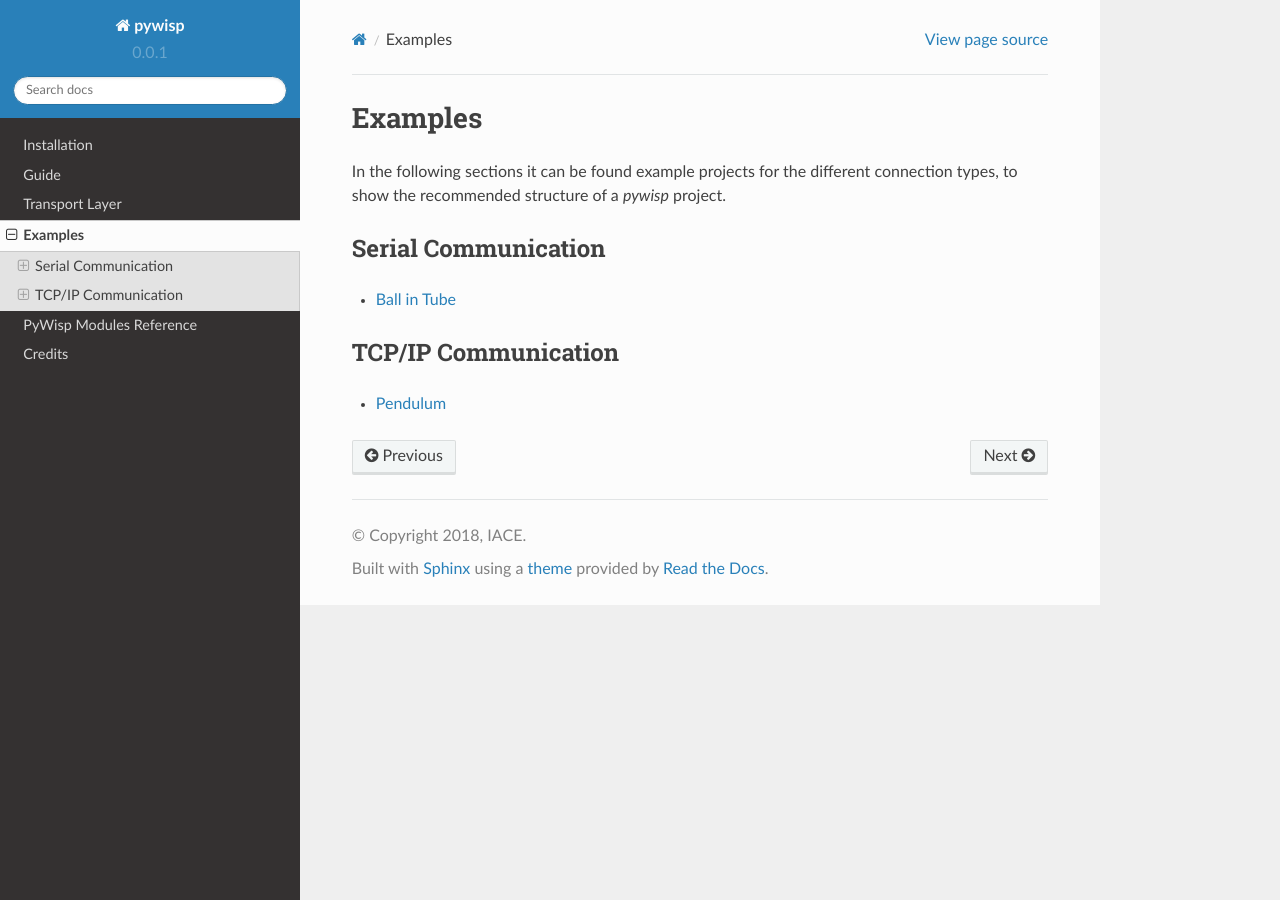
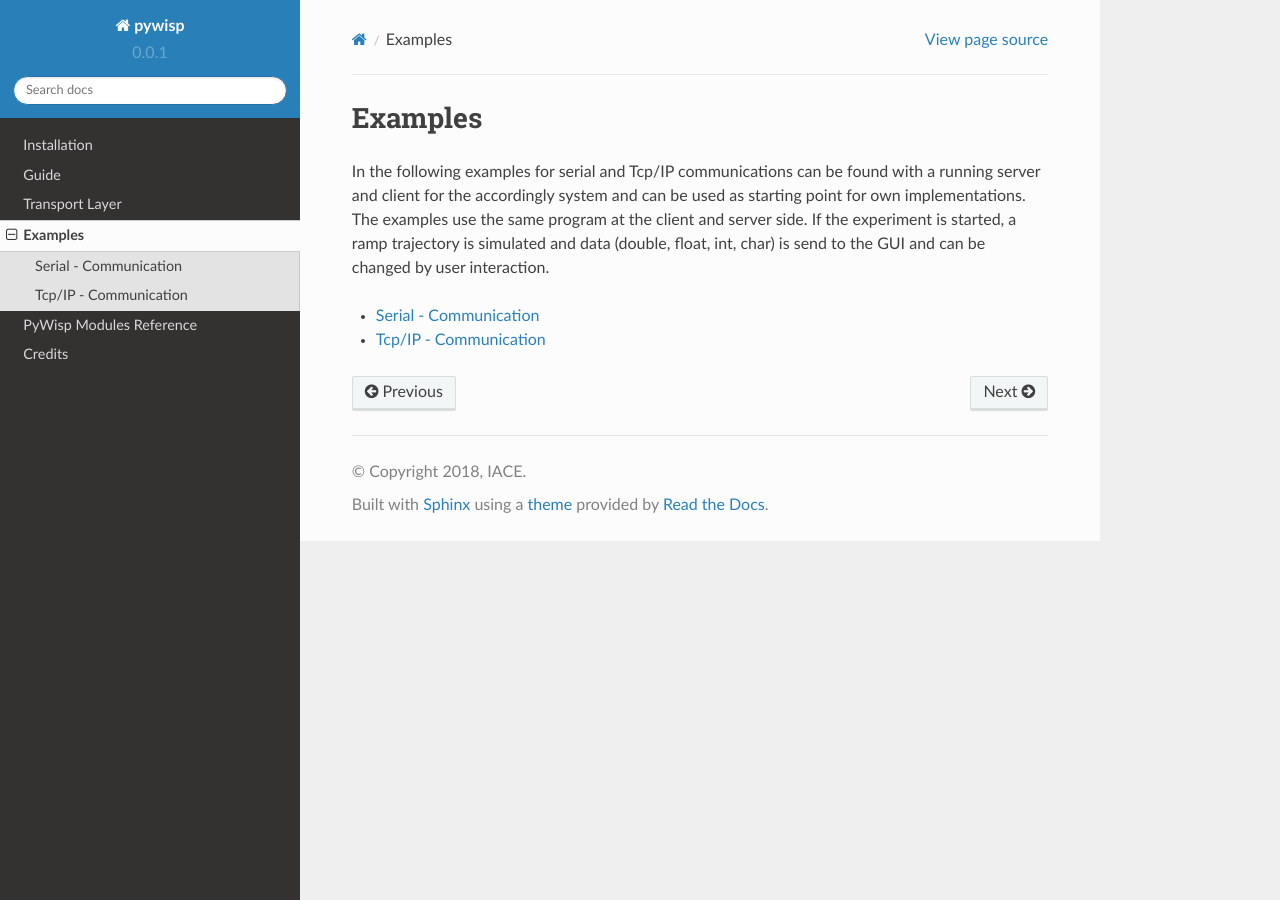
Before and after one commit to umit-iace/tool-pywisp, a Sphinx documentation site: the page built from docs/examples/index.rst, in a window 1280 px wide. Built offline with Sphinx 7.4.7 and the Read the Docs theme 2.0.0, drawn with Linux system fonts in a browser that asks for light colours; formulas are drawn with MathJax 3; pages that are not in the unit, such as notebooks, are missing from menus; the version number is read from the project's files by our own code.

Commit message:
Update docu

```diff
--- a/docs/examples/index.rst
+++ b/docs/examples/index.rst
@@ -1,21 +1,14 @@
 Examples
 ========
 
-In the following sections it can be found example projects for the different connection types,
-to show the recommended structure of a `pywisp` project.
+In the following examples for serial and Tcp/IP communications can be found with a running server and client for the
+accordingly system and can be used as starting point for own implementations. The examples use the same program at the
+client and server side. If the experiment is started, a ramp trajectory is simulated and data (double, float, int, char)
+is send to the GUI and can be changed by user interaction.
 
-Serial Communication
---------------------
 
 .. toctree::
   :maxdepth: 1
 
-  ballintube
-
-TCP/IP Communication
---------------------
-
-.. toctree::
-  :maxdepth: 1
-
-  pendulum
+  serial
+  tcp
--- a/docs/transport/index.rst
+++ b/docs/transport/index.rst
@@ -13,7 +13,7 @@ Transport Class
 MIN-Frame
 ---------
 
-Each `MIN-Frame` has the structure
+Each `MIN-Frame` data has the structure
 
 .. list-table::
     :widths: 50 50
```
Also changed, not shown: docs/examples/ballintube.rst (deleted, +0 -17 lines), docs/examples/pendulum.rst (deleted, +0 -17 lines), docs/examples/serial.rst (added, +10 -0 lines), docs/examples/tcp.rst (added, +15 -0 lines), 2 other files.
